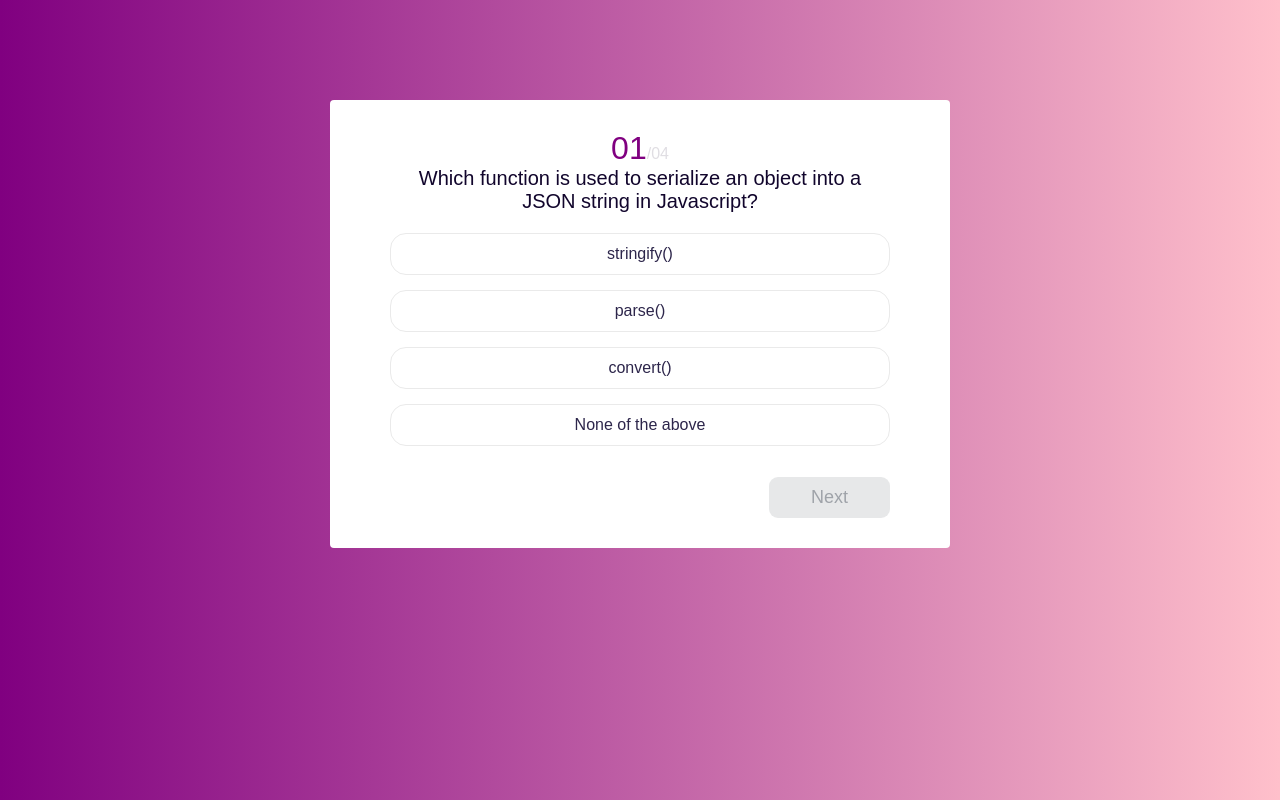
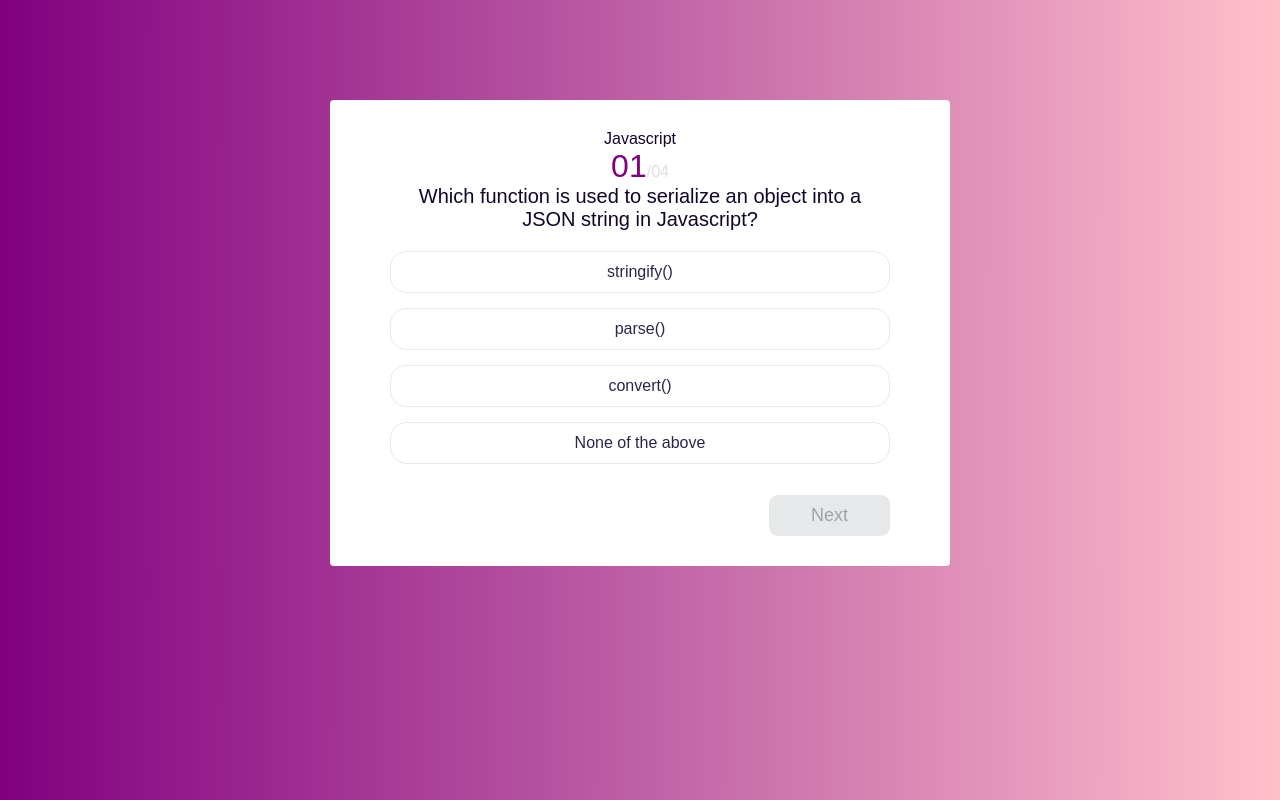
Before and after one commit to PorthoGamesBR/quiz-concurso-react, a React (Create React App) app: page / in a window 1280 px wide. Built offline with nearby package versions, Linux system fonts and the light colour scheme; a web font is replaced by a local one.

Commit message:
Aplicando conceito de modularização

```diff
--- a/src/components/Quiz.js
+++ b/src/components/Quiz.js
@@ -1,11 +1,13 @@
 import quiz from "../data/Quizdata"
 import { useState } from "react"
 import './quiz.css'
+import Question from "./questions/Question"
 
 const Quiz = () => {
     const [activeQuestion, setActiveQuestion] = useState(0)
     const [selectedAnswer, setSelectedAnswer] = useState('')
     const [showResult, setShowResult] = useState(false)
+    const [showCorrection, setShowCorrection] = useState(false)
     const [selectedAnswerIndex, setSelectedAnswerIndex] = useState(null)
     const [result, setResult] = useState({
       score: 0,
@@ -13,8 +15,8 @@ const Quiz = () => {
       wrongAnswers: 0,
     })
 
-    const { questions } = quiz
-    const { question, choices, correctAnswer } = questions[activeQuestion]
+    const { questions, topic, perQuestionScore, totalQuestions } = quiz
+    const { correctAnswer } = questions[activeQuestion]
 
     const onClickNext = () => {
       setSelectedAnswerIndex(null)
@@ -22,7 +24,7 @@ const Quiz = () => {
         selectedAnswer
           ? {
               ...prev,
-              score: prev.score + 5,
+              score: prev.score + perQuestionScore,
               correctAnswers: prev.correctAnswers + 1,
             }
           : { ...prev, wrongAnswers: prev.wrongAnswers + 1 }
@@ -50,40 +52,33 @@ const Quiz = () => {
       <div className="quiz-container">
         {!showResult ? (
           <div>
+
+            <div>
+                {topic}
+            </div>
+
             <div>
               <span className="active-question-no">
                 {addLeadingZero(activeQuestion + 1)}
               </span>
               <span className="total-question">
-                /{addLeadingZero(questions.length)}
+                /{addLeadingZero(totalQuestions)}
               </span>
             </div>
-            <h2>{question}</h2>
-            <ul>
-              {choices.map((answer, index) => (
-                <li
-                  onClick={() => onAnswerSelected(answer, index)}
-                  key={answer}
-                  className={
-                    selectedAnswerIndex === index ? 'selected-answer' : null
-                  }>
-                  {answer}
-                </li>
-              ))}
-            </ul>
-            <div className="flex-right">
-              <button
-                onClick={onClickNext}
-                disabled={selectedAnswerIndex === null}>
-                {activeQuestion === questions.length - 1 ? 'Finish' : 'Next'}
-              </button>
-            </div>
+
+            <Question
+            questionData={questions[activeQuestion]}
+            onAnswerSelected={onAnswerSelected}
+            selectedAnswerIndex={selectedAnswerIndex}
+            onClickNext={onClickNext}
+            />
+
           </div>
         ) : (
           <div className="result">
             <h3>Result</h3>
             <p>
-              Total Question: <span>{questions.length}</span>
+              Total Question: <span>{totalQuestions}</span>
             </p>
             <p>
               Total Score:<span> {result.score}</span>
@@ -94,6 +89,14 @@ const Quiz = () => {
             <p>
               Wrong Answers:<span> {result.wrongAnswers}</span>
             </p>
+
+            {!showCorrection ? <button onClick={() => setShowCorrection(!showCorrection)}>Show Correction</button>
+            : (
+                <div>
+                    <h1>Correction</h1>
+                </div>
+            )}
+
           </div>
         )}
       </div>
--- /dev/null
+++ b/src/components/questions/Answer.js
@@ -0,0 +1,18 @@
+import styles from "./Answer.module.css"
+
+function Answer({selected, answer, onSelected, index}) {
+
+    return (
+        <li
+        onClick={() => onSelected(answer, index)}
+        key={answer}
+        className={ `
+        ${styles.answer_button}
+        ${selected ? styles.selected_answer : null}`
+        }>
+            {answer}
+        </li>
+    )
+}
+
+export default Answer
--- /dev/null
+++ b/src/components/questions/Answer.module.css
@@ -0,0 +1,17 @@
+.answer_button {
+    text-decoration: none;
+    list-style: none;
+    color: #2d264b;
+    font-size: 16px;
+    background: #ffffff;
+    border: 1px solid #eaeaea;
+    border-radius: 16px;
+    padding: 11px;
+    margin-top: 15px;
+    cursor: pointer;
+}
+
+.selected_answer {
+    background: #ffd6ff;
+    border: 1px solid #800080;
+}
--- /dev/null
+++ b/src/components/questions/Question.js
@@ -0,0 +1,38 @@
+import Answer from "./Answer"
+import styles from "./Question.module.css"
+
+function Question({questionData, onAnswerSelected, selectedAnswerIndex, onClickNext}) {
+
+    const {question, choices} = questionData
+
+    return (
+        <div>
+            <h2>{question}</h2>
+
+            <ul className={styles.answer_list}>
+
+              {choices.map((answer, index) => (
+                <Answer
+                onSelected={onAnswerSelected}
+                answer={answer}
+                selected={selectedAnswerIndex === index}
+                index={index}
+                />
+              ))}
+
+            </ul>
+
+            <div className={styles.flex_right}>
+              <button
+                onClick={onClickNext}
+                disabled={selectedAnswerIndex === null}>
+                    Next
+              </button>
+            </div>
+
+        </div>
+    )
+
+}
+
+export default Question
--- /dev/null
+++ b/src/components/questions/Question.module.css
@@ -0,0 +1,9 @@
+.answer_list {
+    margin-top: 20px;
+    margin-left: -40px;
+}
+
+.flex_right {
+    display: flex;
+    justify-content: flex-end;
+  }
--- a/src/components/quiz.css
+++ b/src/components/quiz.css
@@ -37,29 +37,6 @@ body {
   margin: 0;
 }
 
-.quiz-container ul {
-  margin-top: 20px;
-  margin-left: -40px;
-}
-
-.quiz-container ul li {
-  text-decoration: none;
-  list-style: none;
-  color: #2d264b;
-  font-size: 16px;
-  background: #ffffff;
-  border: 1px solid #eaeaea;
-  border-radius: 16px;
-  padding: 11px;
-  margin-top: 15px;
-  cursor: pointer;
-}
-
-.quiz-container ul .selected-answer {
-  background: #ffd6ff;
-  border: 1px solid #800080;
-}
-
 .quiz-container button {
   background: linear-gradient(90.04deg, #800080 0.03%, #ffc0cb 99.96%);
   border-radius: 9px;
@@ -78,11 +55,6 @@ body {
   cursor: not-allowed;
 }
 
-.flex-right {
-  display: flex;
-  justify-content: flex-end;
-}
-
 .result h3 {
   font-size: 24px;
   letter-spacing: 1.4px;
--- a/src/data/Quizdata.js
+++ b/src/data/Quizdata.js
@@ -2,7 +2,7 @@ const quiz = {
     topic: 'Javascript',
     level: 'Beginner',
     totalQuestions: 4,
-    perQuestionScore: 5,
+    perQuestionScore: 1,
     questions: [
       {
         question:
```
